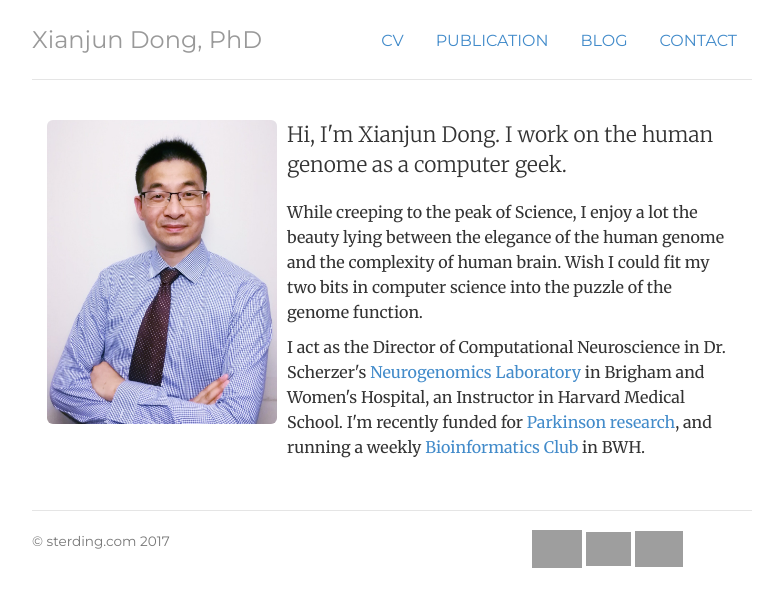
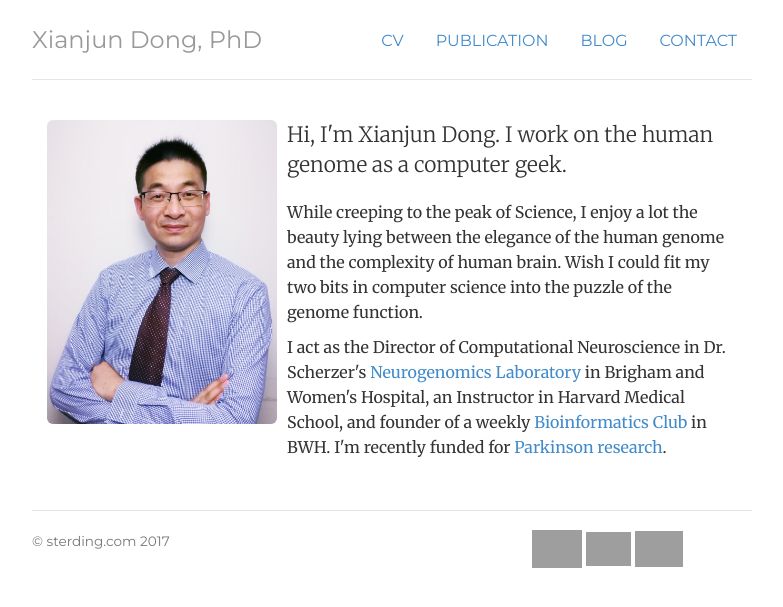
Before and after one commit to sterding/sterding.github.io, a Jekyll site: the page built from index.html, in a window 1280 px wide, cut to the strip 0-607 px from the top of the page. Shown: the whole strip, without its empty margins (248-1031 px from the left). Built offline with Jekyll 4.4.1, drawn with Linux system fonts in a browser that asks for light colours; grey boxes are pictures that could not be loaded.

Commit message:
update index

```diff
--- a/index.html
+++ b/index.html
@@ -14,7 +14,7 @@
 	<div class="col-sm-8">
 	<p class="lead">Hi, I'm Xianjun Dong. I work on the human genome as a computer geek.</p>
 	<p>While creeping to the peak of Science, I enjoy a lot the beauty lying between the elegance of the human genome and the complexity of human brain. Wish I could fit my two bits in computer science into the puzzle of the genome function. </p>
-	<p>I act as the Director of Computational Neuroscience in Dr. Scherzer's <a href="http://www.scherzerlaboratory.org/">Neurogenomics Laboratory</a> in Brigham and Women's Hospital, an Instructor in Harvard Medical School. I'm recently funded for <a href="https://www.apdaparkinson.org/research/what-we-fund/2017-18-funded-research/">Parkinson research</a>, and running a weekly <a href="http://bioinformatics.bwh.harvard.edu">Bioinformatics Club</a> in BWH.</p>
+	<p>I act as the Director of Computational Neuroscience in Dr. Scherzer's <a href="http://www.scherzerlaboratory.org/">Neurogenomics Laboratory</a> in Brigham and Women's Hospital, an Instructor in Harvard Medical School, and founder of a weekly <a href="http://bioinformatics.bwh.harvard.edu">Bioinformatics Club</a> in BWH. I'm recently funded for <a href="https://www.apdaparkinson.org/research/what-we-fund/2017-18-funded-research/">Parkinson research</a>.</p>
 
 	</div>
 </div>
```
